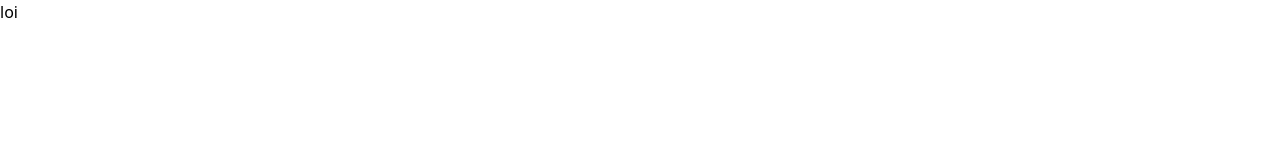
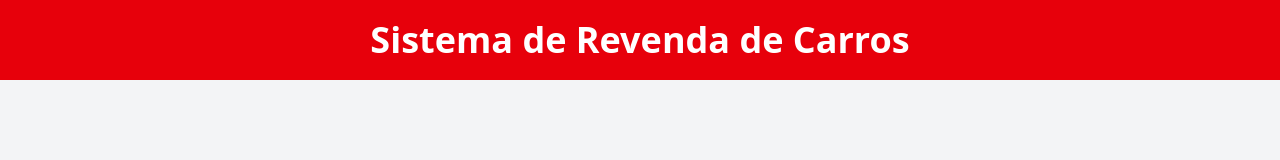
Before and after one commit to joseisaacpy/sistema-revenda-carros, a website: page views/index.html in a window 1280 px wide. Drawn offline with nearby package versions, Linux system fonts and the light colour scheme.

Commit message:
feat: Adiciona estilo inicial na página home - Estiliza header e adiciona uma cor de fundo simples no body

```diff
--- a/views/index.html
+++ b/views/index.html
@@ -3,11 +3,15 @@
   <head>
     <meta charset="UTF-8" />
     <meta name="viewport" content="width=device-width, initial-scale=1.0" />
-    <title>Index</title>
+    <title>Homepage</title>
     <!-- CDN do Tailwind -->
     <script src="https://cdn.jsdelivr.net/npm/@tailwindcss/browser@4"></script>
   </head>
-  <body>
-    <h1>loi</h1>
+  <body class="bg-gray-100">
+    <header class="bg-red-600 text-white p-5">
+      <h1 class="text-4xl text-center text-white font-bold">
+        Sistema de Revenda de Carros
+      </h1>
+    </header>
   </body>
 </html>
```
Also changed, not shown: 1 other file.
